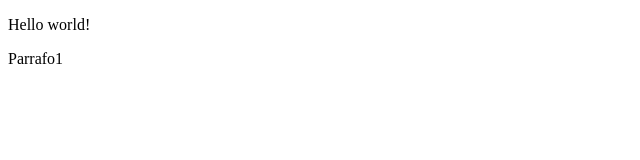
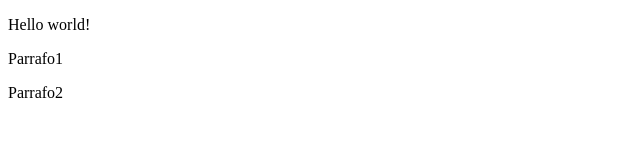
Before and after one commit to bocapo10/clase4, a plain HTML site: page index.html in a window 1280 px wide. Shown: the full height of the page, 0-640 px from the left. Drawn offline with Linux system fonts and the light colour scheme.

Commit message:
parrafo2

```diff
--- a/index.html
+++ b/index.html
@@ -7,6 +7,7 @@
    <BODY>
       <P>Hello world!<p>
       <P>Parrafo1<p>
+      <P>Parrafo2<p>
 
    </BODY>
 </HTML>
```
